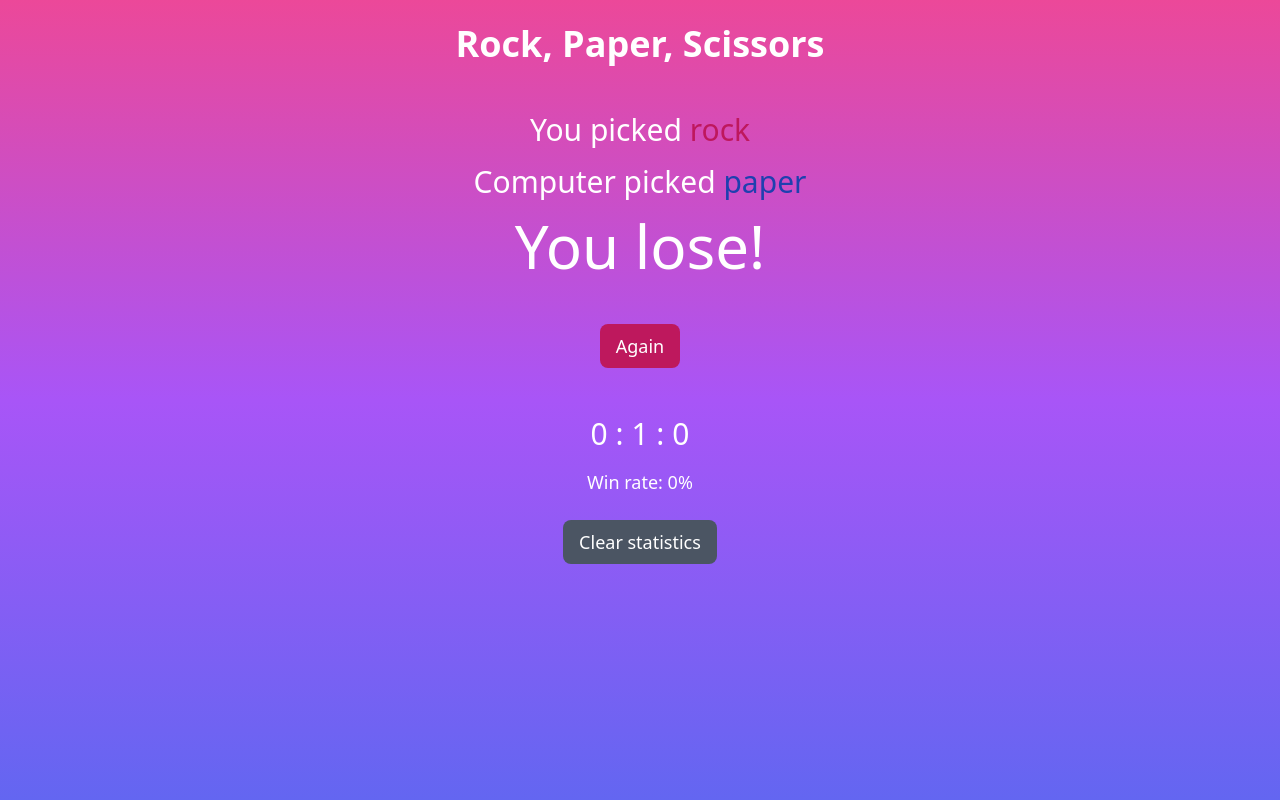
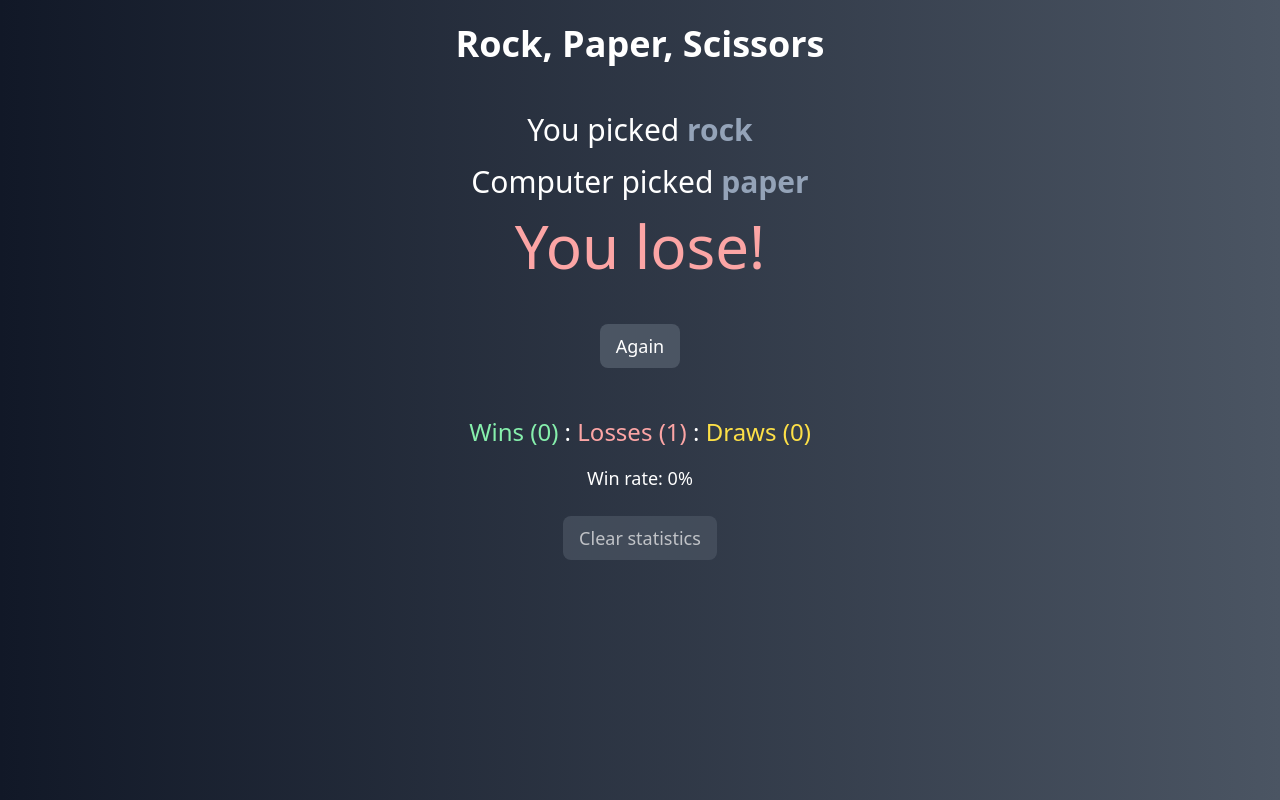
Before and after one commit to mityaua/rps-game, a Vue app: page / in a window 1280 px wide. Both pictures are taken after a click on the button 352 px from the left and 240 px from the top of the page. Built offline with nearby package versions, Linux system fonts and the light colour scheme.

Commit message:
Changed colors and added transitions

```diff
--- a/src/App.vue
+++ b/src/App.vue
@@ -105,7 +105,7 @@ onMounted(() => {
 </script>
 
 <template>
-  <div class="bg-gradient-to-t from-indigo-500 via-purple-500 to-pink-500 text-white text-center min-h-screen flex flex-col">
+  <div class="bg-gradient-to-b from-gray-900 to-gray-600 bg-gradient-to-r text-white text-center min-h-screen flex flex-col">
     <!-- Header -->
     <header class="container mx-auto p-6">
       <h1 class="text-4xl font-bold">Rock, Paper, Scissors</h1>
@@ -113,10 +113,11 @@ onMounted(() => {
 
     <main class="container mx-auto p-6 flex-1">
       <!-- Start screen with buttons -->
+      <Transition name="slide-up" mode="out-in">
         <div v-if="userChoice === null" class="flex items-center justify-center flex-wrap gap-4 md:gap-8">
           <button
             @click="play('rock')"
-          class="bg-white rounded-full shadow-lg w-32 md:w-48 lg:w-64 p-4 md:p-10 transition-colors duration-300 hover:bg-stone-500"
+            class="bg-white rounded-full shadow-lg w-32 md:w-48 lg:w-64 p-4 md:p-10 transition-colors duration-300 hover:bg-stone-400"
           >
             <img src="./assets/images/rock.svg" alt="Rock" class="w-full h-full" />
           </button>
@@ -140,32 +141,47 @@ onMounted(() => {
         <div v-else>
           <div class="text-3xl mb-4">
             <p>
-            You picked <span class="text-pink-700">{{ userChoice }}</span>
+              You picked <span class="text-slate-400 font-semibold">{{ userChoice }}</span>
             </p>
           </div>
 
           <div class="text-3xl mb-4">
             <p>
-            Computer picked <span class="text-blue-800">{{ computerChoice }}</span>
+              Computer picked <span class="text-slate-400 font-semibold">{{ computerChoice }}</span>
             </p>
           </div>
 
           <!-- Verdict block -->
-        <div class="text-6xl mb-12">{{ verdict }}</div>
+          <div
+            class="text-6xl mb-12"
+            :class="{
+              'text-green-300': verdict === 'You win!',
+              'text-red-300': verdict === 'You lose!',
+              'text-yellow-300': verdict === 'Draw!',
+            }"
+          >
+            {{ verdict }}
+          </div>
 
           <!-- Again button -->
           <button
             @click="resetRound"
             title="Or R on keyboard"
-          class="bg-pink-700 text-lg py-2 px-4 rounded-lg transition-colors duration-300 hover:bg-pink-500"
+            class="bg-gray-600 text-lg py-2 px-4 rounded-lg transition-colors duration-300 hover:bg-gray-500"
           >
             Again
           </button>
         </div>
+      </Transition>
 
       <!-- Statistics -->
+      <Transition name="slide-up" mode="out-in">
+        <div v-if="wins || losses || draws">
           <div class="mt-12 mb-4">
-        <p class="text-3xl">{{ wins }} : {{ losses }} : {{ draws }}</p>
+            <p class="text-2xl">
+              <span class="text-green-300">Wins ({{ wins }})</span> : <span class="text-red-300">Losses ({{ losses }})</span> :
+              <span class="text-yellow-300">Draws ({{ draws }})</span>
+            </p>
           </div>
 
           <!-- Win rate block -->
@@ -174,11 +190,33 @@ onMounted(() => {
           </div>
 
           <!-- Clear statistics button -->
-      <div v-if="wins || losses || draws" class="mt-6 mb-6">
-        <button @click="clearStatistics" class="bg-gray-600 text-lg py-2 px-4 rounded-lg transition-colors duration-300 hover:bg-gray-500">
+          <div class="mt-6 mb-6">
+            <button
+              @click="clearStatistics"
+              class="bg-gray-600 hover:bg-red-500 opacity-70 hover:opacity-100 text-lg py-2 px-4 rounded-lg transition-colors duration-300"
+            >
               Clear statistics
             </button>
           </div>
+        </div>
+      </Transition>
     </main>
   </div>
 </template>
+
+<style>
+.slide-up-enter-active,
+.slide-up-leave-active {
+  transition: all 0.15s ease-out;
+}
+
+.slide-up-enter-from {
+  opacity: 0;
+  transform: translateY(30px);
+}
+
+.slide-up-leave-to {
+  opacity: 0;
+  transform: translateY(-30px);
+}
+</style>
```
Lines whose indentation alone changed are shown as unchanged.
